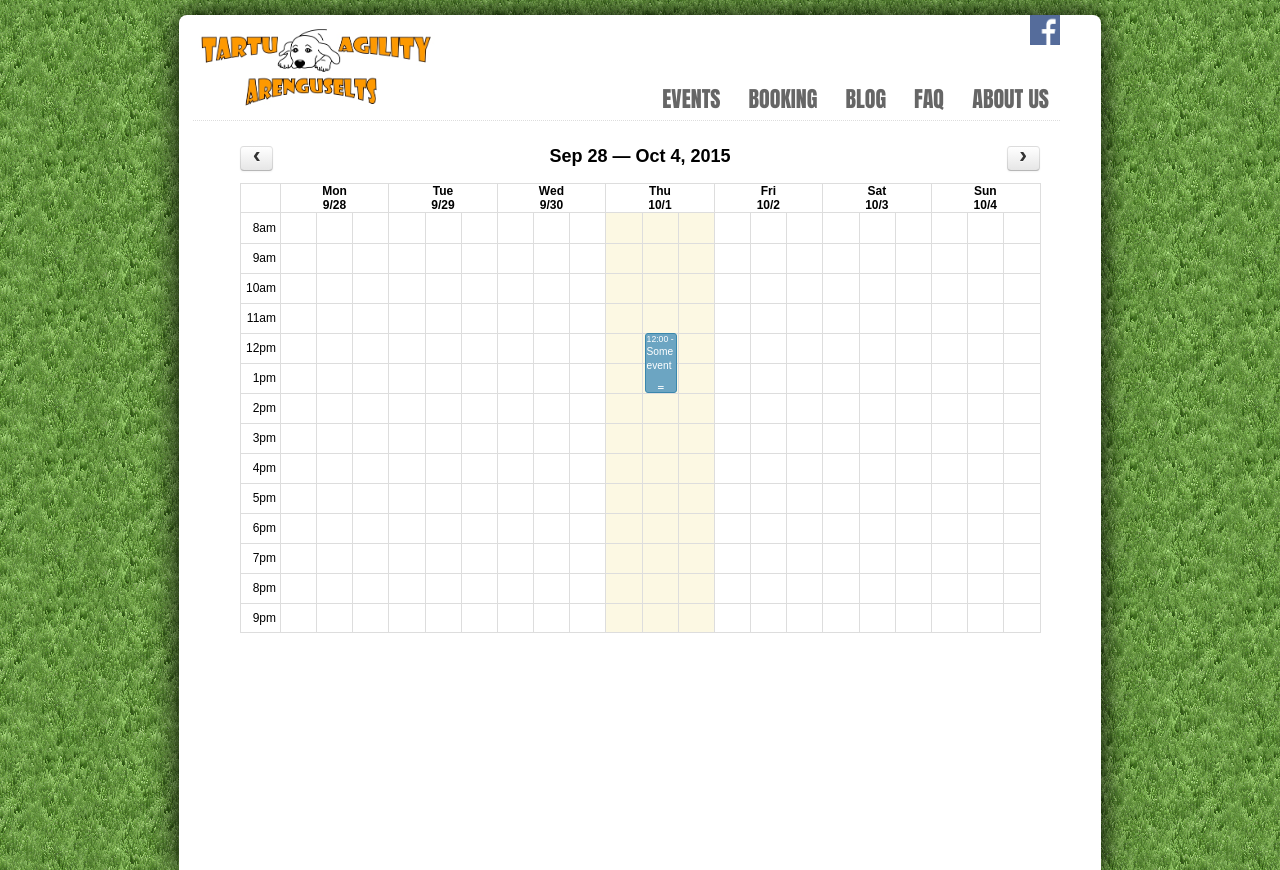
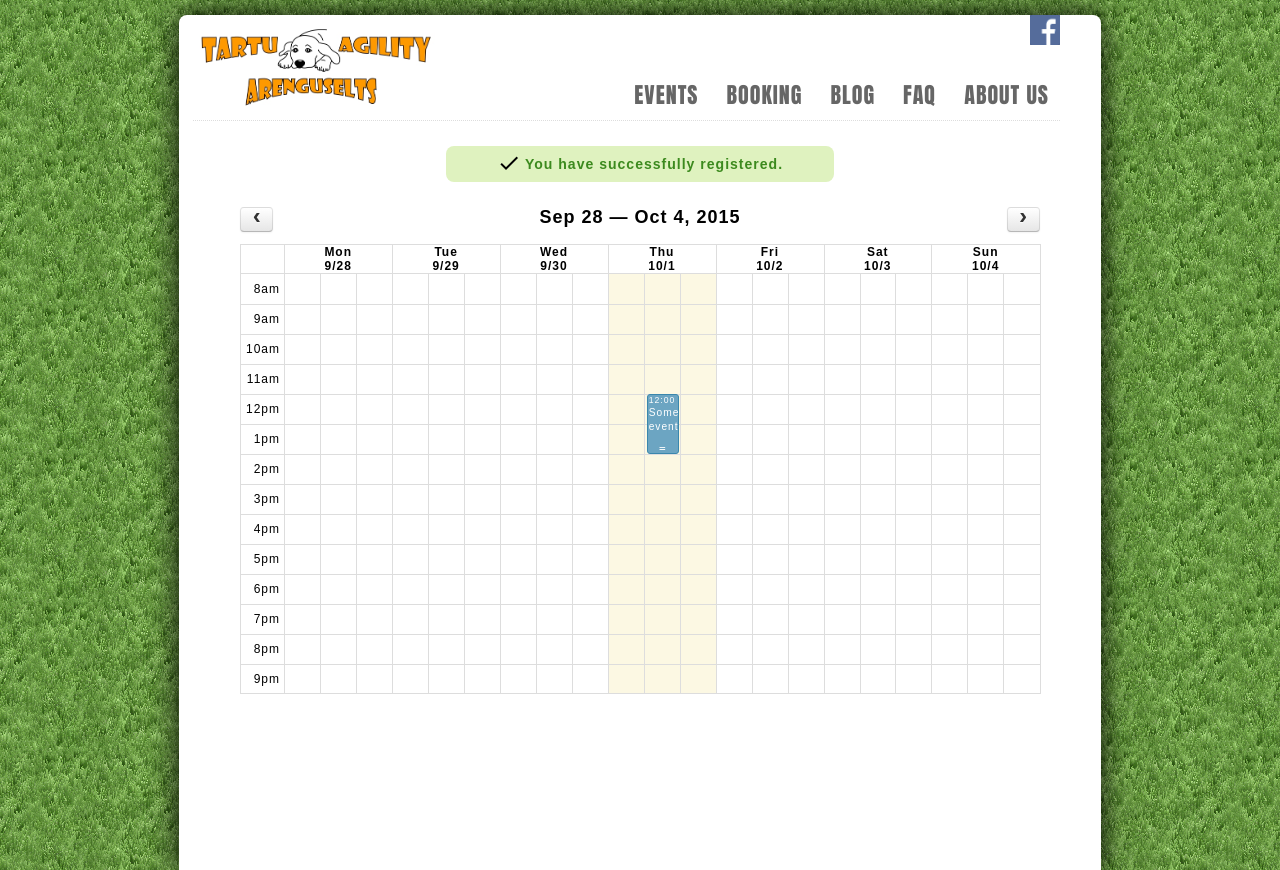
Before and after one commit to crypotex/taas, a Django app: template taas/reservation/templates/index.html in a window 1280 px wide. Run offline with Django 3.2, Linux system fonts and the light colour scheme; the template is opened without the code that fills it, so the values that code supplies are empty; some libraries are stand-ins or nearby versions.

Commit message:
Added font to main.css. Added "successfully registered" to index.html, but doesn't work with if-block yet. Issue #16

```diff
--- a/taas/reservation/static/css/calendar.css
+++ b/taas/reservation/static/css/calendar.css
@@ -4,3 +4,19 @@
     font-family: 'Arial', sans-serif;
     font-size: 12px;
 }
+
+#success:before {
+    background: url('../img/check.png') no-repeat 0 -5px;
+    padding: 0 14px;
+    content: "";
+}
+
+#success {
+    background-color: #DFF2BF;
+    color: #3c8a1e;
+    border-radius: 8px;
+    width: 40%;
+    padding: 10px;
+    margin: 25px auto 0 auto;
+    text-align: center;
+}
--- a/taas/reservation/templates/index.html
+++ b/taas/reservation/templates/index.html
@@ -14,5 +14,8 @@
 {% endblock js %}
 
 {% block content %}
+{#    {% if %}#}
+        <h3 id="success">{% trans 'You have successfully registered.' %}</h3>
+{#    {% endif %}#}
     <div id='calendar'></div>
 {% endblock content %}
--- a/taas/static/css/main.css
+++ b/taas/static/css/main.css
@@ -12,6 +12,9 @@ body {
     border-top-left-radius: 8px;
     border-top-right-radius: 8px;
     box-shadow: 0 1px 30px black;
+    font-family: Arial, Helvetica, sans-serif;
+    font-size: 12px;
+    letter-spacing: 1px;
 }
 
 #innerwrap{
```
Also changed, not shown: taas/reservation/static/img/check.png (added).
